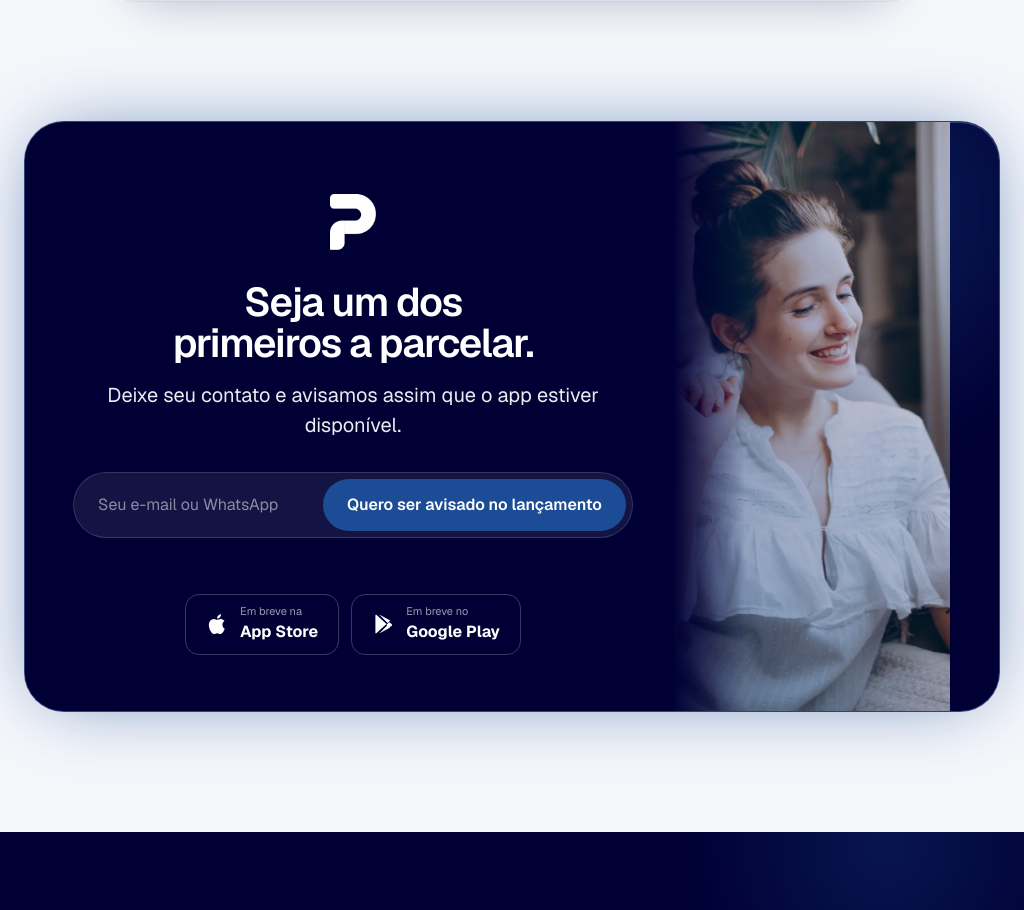
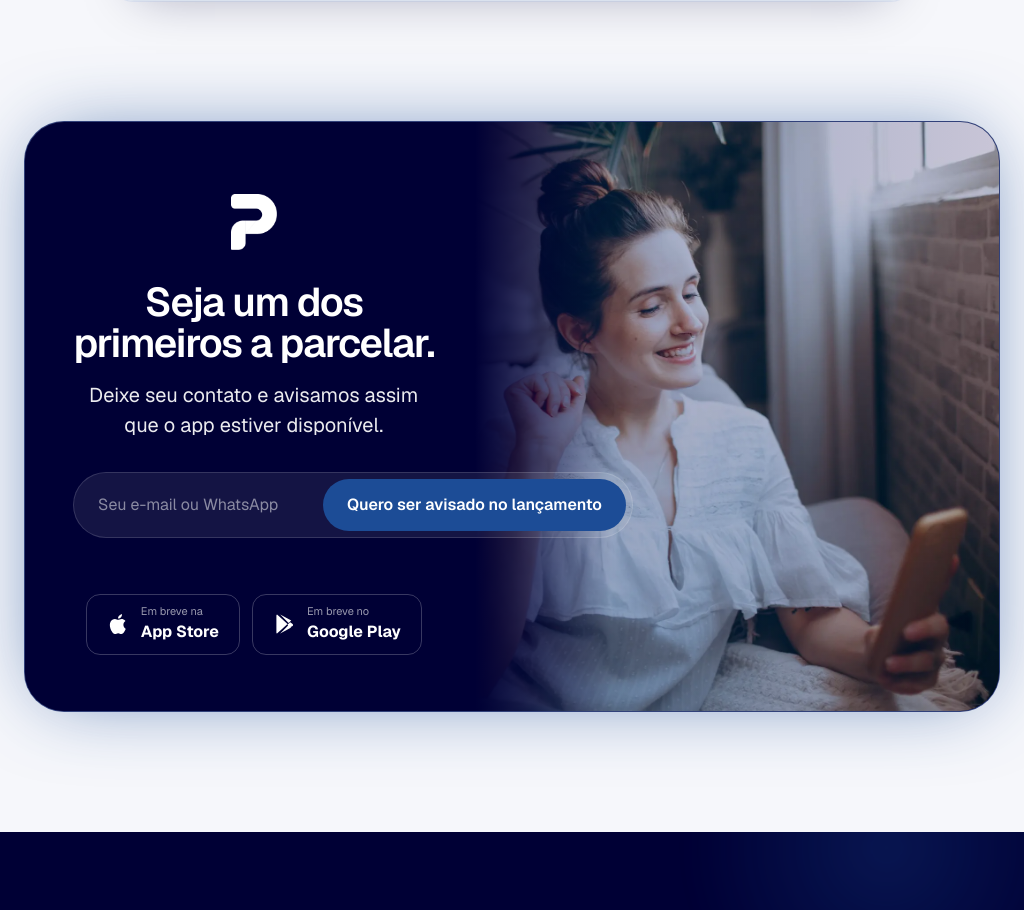
Before and after one commit to gazevedorp/parcelei-site, a Next.js app: page / in a window 1024 px wide. Shown: the part 5423-6333 px from the top of the page. Built offline with nearby package versions, Linux system fonts and the light colour scheme.

Commit message:
Traz o celular do CTA para dentro do quadro no desktop.
O retrato desloca para a direita e, abaixo de 1200px, a coluna da foto fica mais larga. O Mercado e o CTA no celular permanecem como estavam.

```diff
--- a/src/app/globals.css
+++ b/src/app/globals.css
@@ -194,7 +194,7 @@ h3{font-size:22px;line-height:1.25;letter-spacing:-.02em;font-weight:600}
 .cta-in{position:relative;overflow:hidden;display:grid;grid-template-columns:1.15fr .85fr;align-items:stretch;text-align:center;color:#fff;border-radius:40px;padding:0;min-height:560px;background:#000035;border:1px solid rgba(123,162,224,.4);box-shadow:inset 0 1px 0 rgba(255,255,255,.22),0 0 80px -20px rgba(28,76,150,.75)}
 .cta-visual{position:relative;z-index:1;grid-column:2;grid-row:1;min-height:560px;overflow:hidden}
 .cta-body{grid-column:1;grid-row:1}
-.cta-photo{object-fit:cover;object-position:center center;z-index:0}
+.cta-photo{object-fit:cover;object-position:72% center;z-index:0}
 .cta-shade{position:absolute;inset:0;z-index:1;background:linear-gradient(90deg,#000035 0%,rgba(0,0,53,.78) 9%,rgba(6,40,99,.34) 26%,rgba(0,0,53,.16) 100%)}
 .cta-in::before{width:520px;height:520px;right:-120px;top:-180px;animation-duration:22s;z-index:0}
 .cta-body{position:relative;z-index:2;display:flex;flex-direction:column;align-items:center;justify-content:center;padding:72px 40px 56px 48px;background:#000035}
@@ -230,6 +230,10 @@ html.js .rv.in{opacity:1;transform:none;filter:none}
 @media (prefers-reduced-motion:reduce){*,*:before,*:after{animation:none!important;transition:none!important}html.js .rv,.rv{opacity:1!important;transform:none!important;filter:none!important}html{scroll-behavior:auto}}
 /* tablet */
 @media (max-width:1024px){h1{font-size:56px}h2{font-size:40px}.hero-in,.how-grid,.sim-in,.faq-in{gap:48px}}
+@media (max-width:1200px) and (min-width:769px){
+  .cta-in{grid-template-columns:minmax(0,.9fr) minmax(0,1.05fr)}
+  .cta-body,.cta-visual{min-width:0}
+}
 /* mobile */
 @media (max-width:768px){
 :root{--pad:80px;--gut:20px}
```
